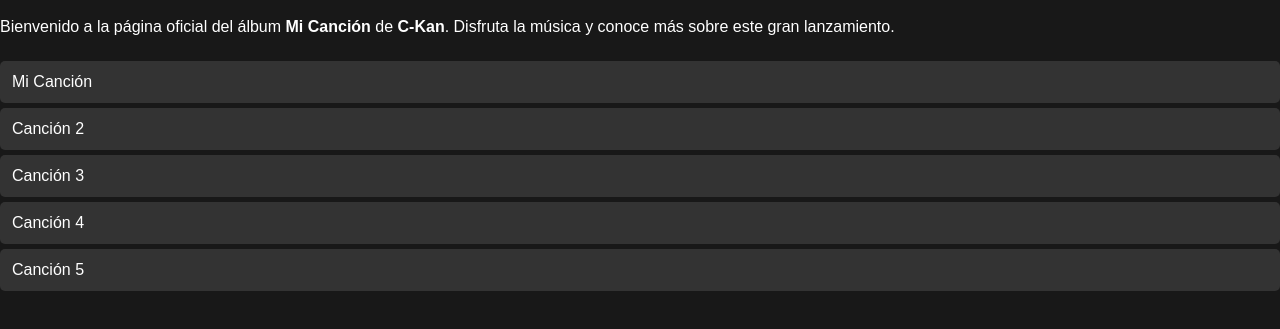
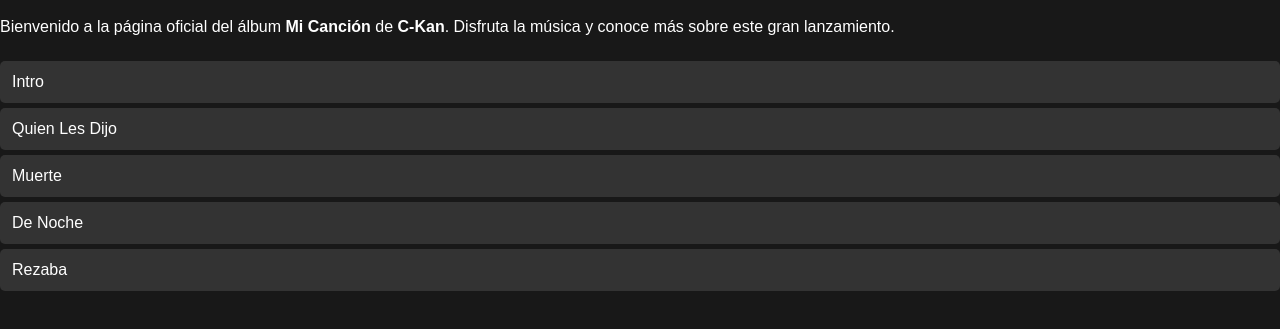
Before and after one commit to juan147632/web, a plain HTML site: page index.html in a window 1280 px wide. Shown: the part 355-684 px from the top of the page. Drawn offline with Linux system fonts and the light colour scheme.

Commit message:
Update index.html

```diff
--- a/index.html
+++ b/index.html
@@ -14,11 +14,11 @@
             Bienvenido a la página oficial del álbum <b>Mi Canción</b> de <b>C-Kan</b>. Disfruta la música y conoce más sobre este gran lanzamiento.
         </p>
         <ul id="song-list">
-            <li onclick="playYouTube('https://youtu.be/9Ww_T9TFqNQ?si=IQrT8dPRT7PIzACR')">Mi Canción</li>
-            <li onclick="playYouTube('https://youtu.be/B_jHPt8s8ZQ?si=iQH-TJrnLo2R6G7F')">Canción 2</li>
-            <li onclick="playYouTube('https://youtu.be/3_ft5yrXq3o?si=zORlUdrQu8O7ZLAS')">Canción 3</li>
-            <li onclick="playYouTube('https://youtu.be/w3kFRA-vwQY?si=d57xsHTwNufAnhLs')">Canción 4</li>
-            <li onclick="playYouTube('https://youtu.be/X_8n0d04OUA?si=CZHEFwFGfd9y9GR6')">Canción 5</li>
+            <li onclick="playYouTube('https://youtu.be/9Ww_T9TFqNQ?si=IQrT8dPRT7PIzACR')">Intro</li>
+            <li onclick="playYouTube('https://youtu.be/B_jHPt8s8ZQ?si=iQH-TJrnLo2R6G7F')">Quien Les Dijo</li>
+            <li onclick="playYouTube('https://youtu.be/3_ft5yrXq3o?si=zORlUdrQu8O7ZLAS')">Muerte</li>
+            <li onclick="playYouTube('https://youtu.be/w3kFRA-vwQY?si=d57xsHTwNufAnhLs')">De Noche</li>
+            <li onclick="playYouTube('https://youtu.be/X_8n0d04OUA?si=CZHEFwFGfd9y9GR6')">Rezaba</li>
         </ul>
     </div>
     <script src="script.js"></script>
```
